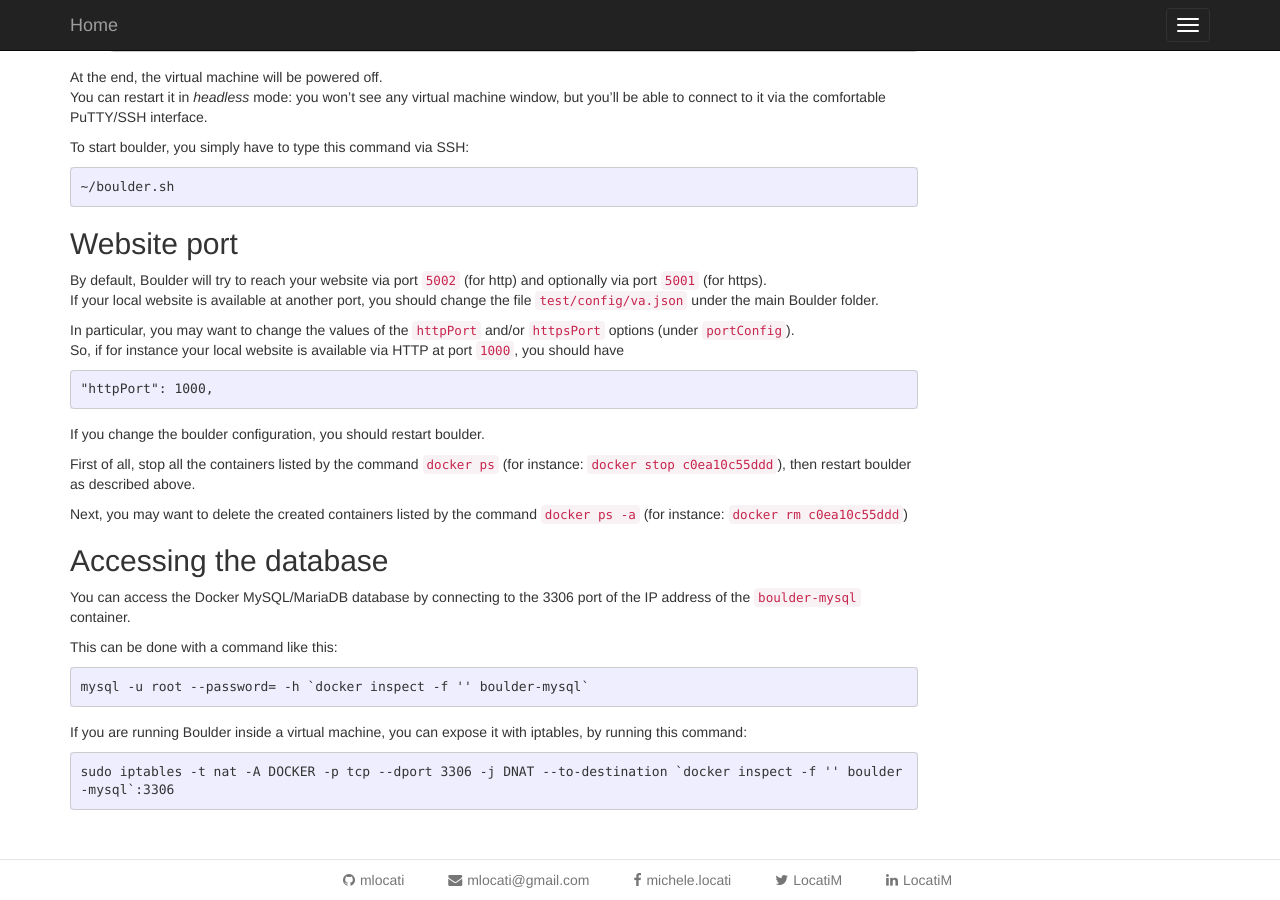
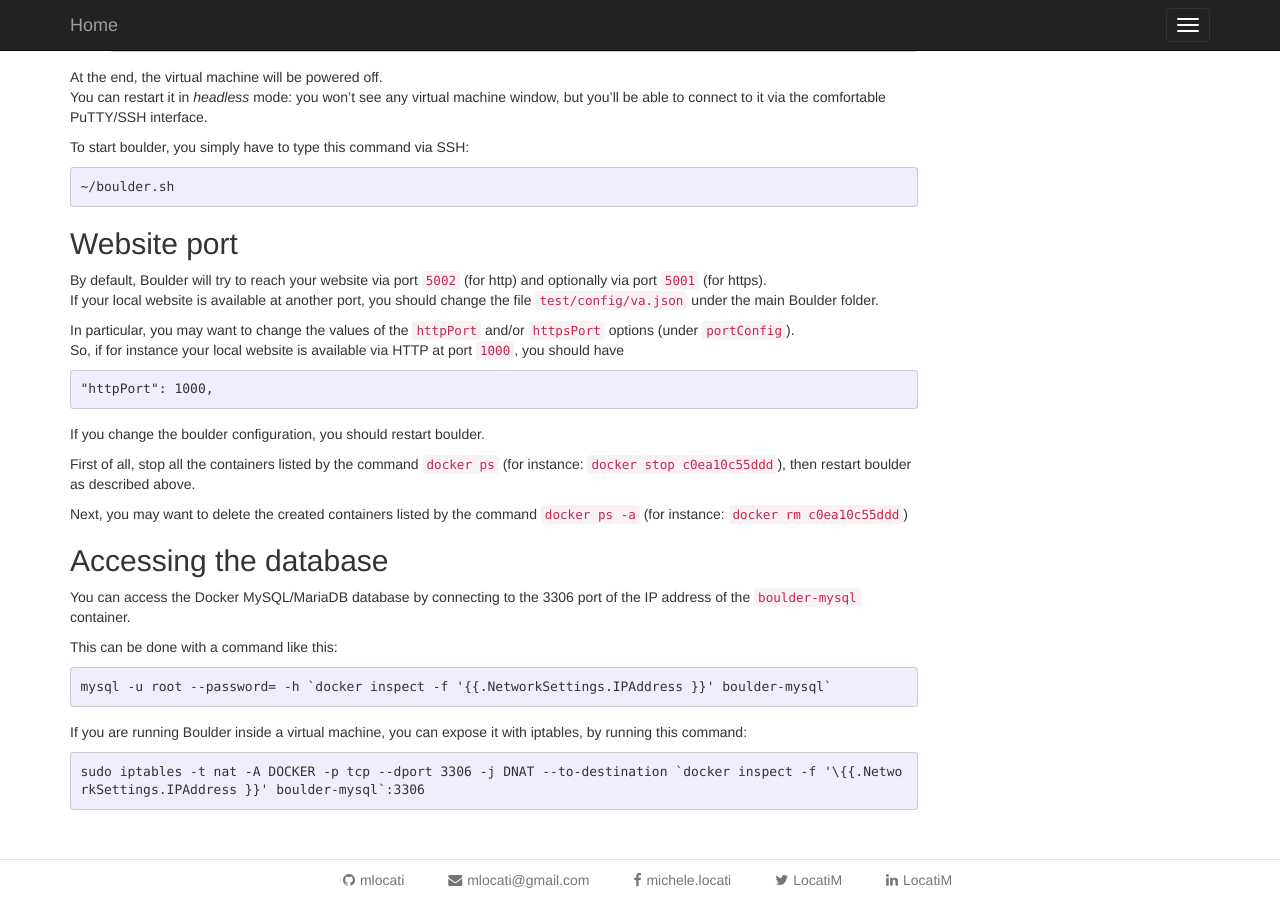
Before and after one commit to mlocati/mlocati.github.io, a Jekyll site: the page built from _articles/letsencrypt-test-server.md, in a window 1280 px wide and 900 px high, scrolled down 2131 px. Built offline with Jekyll 4.4.1, drawn with Linux system fonts in a browser that asks for light colours.

Commit message:
Fix escaping problems

````diff
--- a/_articles/letsencrypt-test-server.md
+++ b/_articles/letsencrypt-test-server.md
@@ -151,12 +151,12 @@ You can access the Docker MySQL/MariaDB database by connecting to the 3306 port
 
 This can be done with a command like this:
 
-```
+```{% raw %}
 mysql -u root --password= -h `docker inspect -f '{{.NetworkSettings.IPAddress }}' boulder-mysql`
-```
+{% endraw %}```
 
 If you are running Boulder inside a virtual machine, you can expose it with iptables, by running this command:
 
-```
-sudo iptables -t nat -A DOCKER -p tcp --dport 3306 -j DNAT --to-destination `docker inspect -f '{{.NetworkSettings.IPAddress }}' boulder-mysql`:3306
-```
+```{% raw %}
+sudo iptables -t nat -A DOCKER -p tcp --dport 3306 -j DNAT --to-destination `docker inspect -f '\{{.NetworkSettings.IPAddress }}' boulder-mysql`:3306
+{% endraw %}```
````
